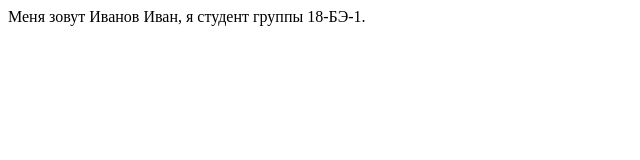
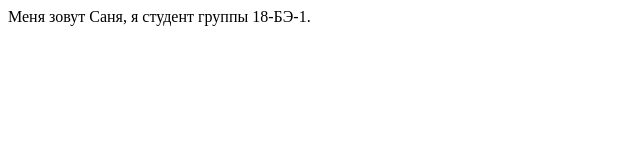
Before and after one commit to MrTweight/lab2, a plain HTML site: page Страница.html in a window 1280 px wide. Shown: the full height of the page, 0-640 px from the left. Drawn offline with Linux system fonts and the light colour scheme.

Commit message:
изменение

```diff
--- a/Страница.html
+++ b/Страница.html
@@ -6,7 +6,7 @@
 </head>
 <body>
  <div>
- Меня зовут Иванов Иван, я студент группы 18-БЭ-1.
+ Меня зовут Саня, я студент группы 18-БЭ-1.
  </div>
 </body>
 </html>
```
